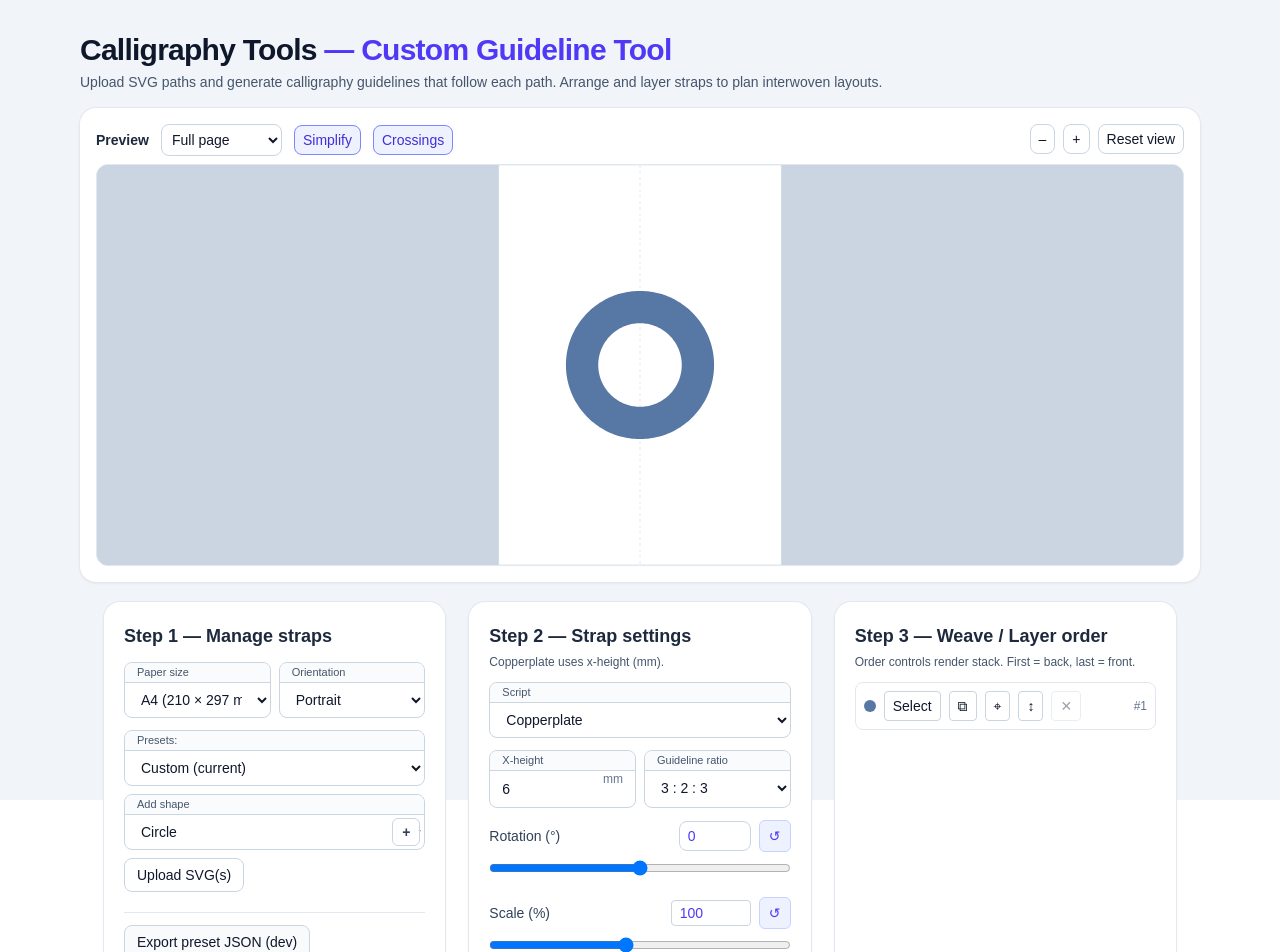
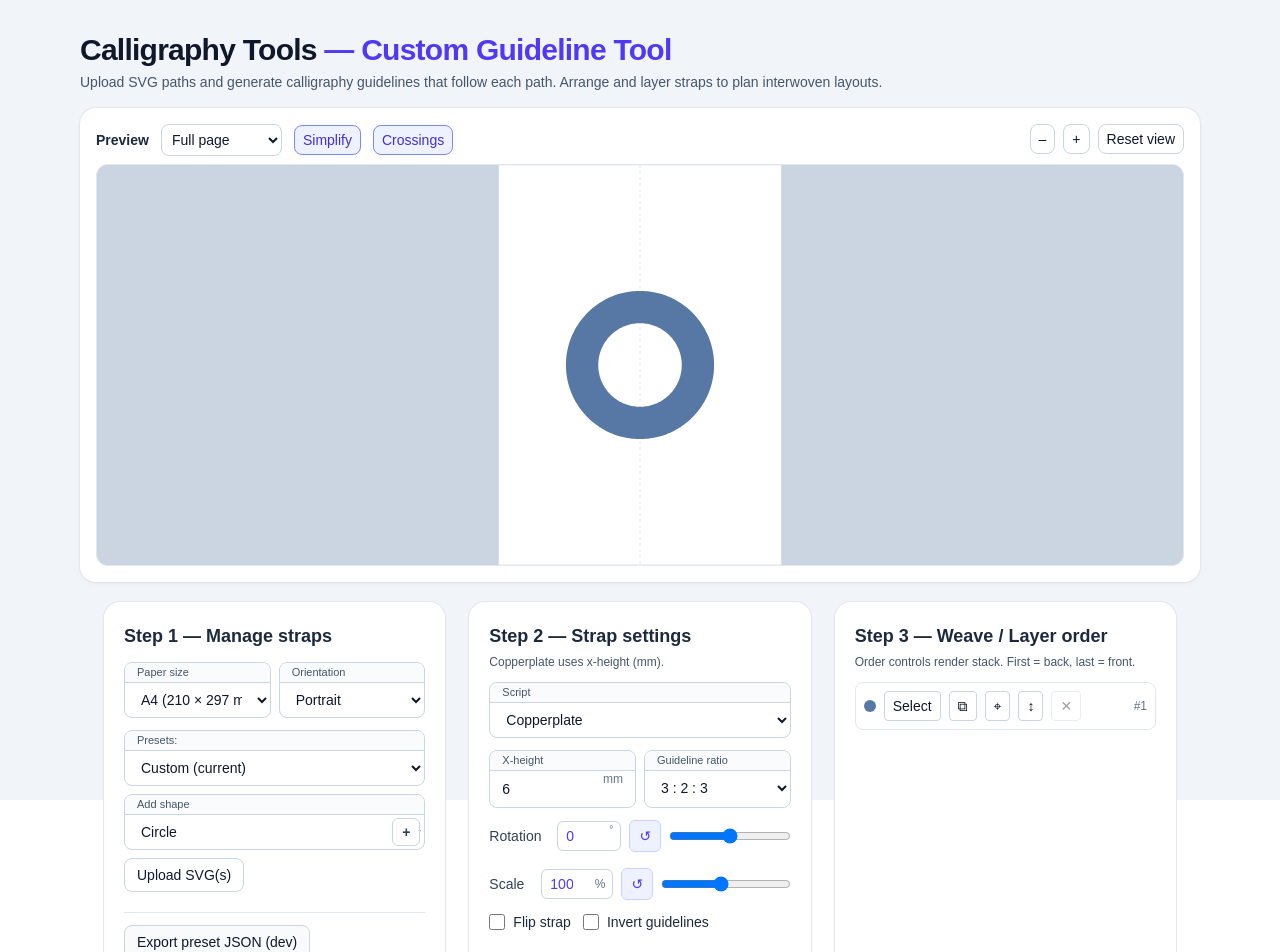
Before and after one commit to mashw/calligraphy-tools, a Next.js app: page /path-guides in a window 1280 px wide. Shown: the top 952 px of the page. Built offline with nearby package versions, Linux system fonts and the light colour scheme.

Commit message:
Refactor rotation and scale into compact single-line rows

```diff
--- a/src/app/path-guides/page.tsx
+++ b/src/app/path-guides/page.tsx
@@ -91,6 +91,8 @@ const PALETTE = ['#5778A4', '#E49444', '#D1615D', '#85B6B2', '#6A9F58', '#E7CA60
 const INSET_CONTROL_BASE = 'w-full border-0 rounded-none px-3 py-2 text-sm bg-transparent focus:outline-none focus:ring-1 focus:ring-indigo-500 disabled:text-slate-400 disabled:cursor-not-allowed';
 const INSET_CONTROL_MM = `${INSET_CONTROL_BASE} pr-10`;
 const INSET_CONTROL_WIDE = `${INSET_CONTROL_BASE} pr-14`;
+const INLINE_NUMERIC_INPUT = 'w-[64px] rounded-md border border-slate-300 px-2 py-1 pr-6 text-indigo-600 tabular-nums';
+const INLINE_NUMERIC_INPUT_WIDE = 'w-[72px] rounded-md border border-slate-300 px-2 py-1 pr-6 text-indigo-600 tabular-nums';
 const SCALE_MIN_PCT = 1;
 const SCALE_MAX_PCT = 220;
 
@@ -1952,13 +1954,13 @@ const setCrossingOver = (crossing: Crossing, overId: string) => {
               )}
 
               <div className="grid grid-cols-1 gap-4 select-none">
-                <div className="min-w-0">
-                  <div className="flex items-center justify-between gap-3 min-w-0">
-                    <label className="font-medium text-slate-700 shrink-0">Rotation (°)</label>
-                    <div className="flex items-center gap-2 shrink-0">
+                <div className="flex items-center gap-2 min-w-0 select-none">
+                  <label className="font-medium text-slate-700 shrink-0 min-w-[60px]">Rotation</label>
+
+                  <div className="relative shrink-0">
                     <input
                       type="number"
-                        className="w-[72px] rounded-lg border border-slate-300 px-2 py-1 text-indigo-600 tabular-nums"
+                      className={INLINE_NUMERIC_INPUT}
                       min={-180}
                       max={180}
                       step={1}
@@ -2001,21 +2003,24 @@ const setCrossingOver = (crossing: Crossing, overId: string) => {
                         commitScrubTransform();
                       }}
                     />
+                    <span className="pointer-events-none select-none absolute right-2 top-1 text-[10px] leading-none text-slate-500">
+                      °
+                    </span>
+                  </div>
+
                   <button
                     type="button"
                     onClick={() => {
                       setRotationInputText('');
                       updateStrap(activeStrap.id, { rotDeg: 0 });
                     }}
-                        className="inline-flex h-8 w-8 items-center justify-center rounded-md border border-indigo-200 bg-indigo-50 text-indigo-600 hover:text-indigo-700"
+                    className="inline-flex h-8 w-8 shrink-0 items-center justify-center rounded-md border border-indigo-200 bg-indigo-50 text-indigo-600 hover:text-indigo-700"
                     title="Reset rotation"
                     aria-label="Reset rotation"
                   >
                     ↺
                   </button>
-                    </div>
-                  </div>
-                  <div className="mt-2">
+
                   <input
                     type="range"
                     min={-180}
@@ -2033,14 +2038,14 @@ const setCrossingOver = (crossing: Crossing, overId: string) => {
                       }
                       updateStrap(activeStrap.id, { rotDeg: nextRot });
                     }}
-                      className="w-full"
+                    className="min-w-0 flex-1"
                   />
                 </div>
-                </div>
-                <div className="min-w-0">
-                  <div className="flex items-center justify-between gap-3 min-w-0">
-                    <label className="font-medium text-slate-700 shrink-0">Scale (%)</label>
-                    <div className="flex items-center gap-2 shrink-0">
+
+                <div className="flex items-center gap-2 min-w-0 select-none">
+                  <label className="font-medium text-slate-700 shrink-0 min-w-[44px]">Scale</label>
+
+                  <div className="relative shrink-0">
                     <input
                       type="number"
                       min={SCALE_MIN_PCT}
@@ -2071,23 +2076,26 @@ const setCrossingOver = (crossing: Crossing, overId: string) => {
                         updateStrap(activeStrap.id, { scalePct: next });
                         setScaleInputText('');
                       }}
-                        className="w-20 rounded border border-slate-300 px-2 py-0.5 text-indigo-600 tabular-nums"
+                      className={INLINE_NUMERIC_INPUT_WIDE}
                     />
+                    <span className="pointer-events-none select-none absolute right-2 top-1/2 -translate-y-1/2 text-xs text-slate-500">
+                      %
+                    </span>
+                  </div>
+
                   <button
                     type="button"
                     onClick={() => {
                       setScaleInputText('');
                       updateStrap(activeStrap.id, { scalePct: 100 });
                     }}
-                        className="inline-flex h-8 w-8 items-center justify-center rounded-md border border-indigo-200 bg-indigo-50 text-indigo-600 hover:text-indigo-700"
+                    className="inline-flex h-8 w-8 shrink-0 items-center justify-center rounded-md border border-indigo-200 bg-indigo-50 text-indigo-600 hover:text-indigo-700"
                     title="Reset scale"
                     aria-label="Reset scale"
                   >
                     ↺
                   </button>
-                    </div>
-                  </div>
-                  <div className="mt-2">
+
                   <input
                     type="range"
                     min={SCALE_MIN_PCT}
@@ -2108,9 +2116,8 @@ const setCrossingOver = (crossing: Crossing, overId: string) => {
                       }
                       updateStrap(activeStrap.id, { scalePct: next });
                     }}
-                      className="w-full"
+                    className="min-w-0 flex-1"
                   />
-                  </div>
                 </div>
               </div>
               <div className="flex flex-wrap items-center gap-3">
```
Lines whose indentation alone changed are shown as unchanged.
